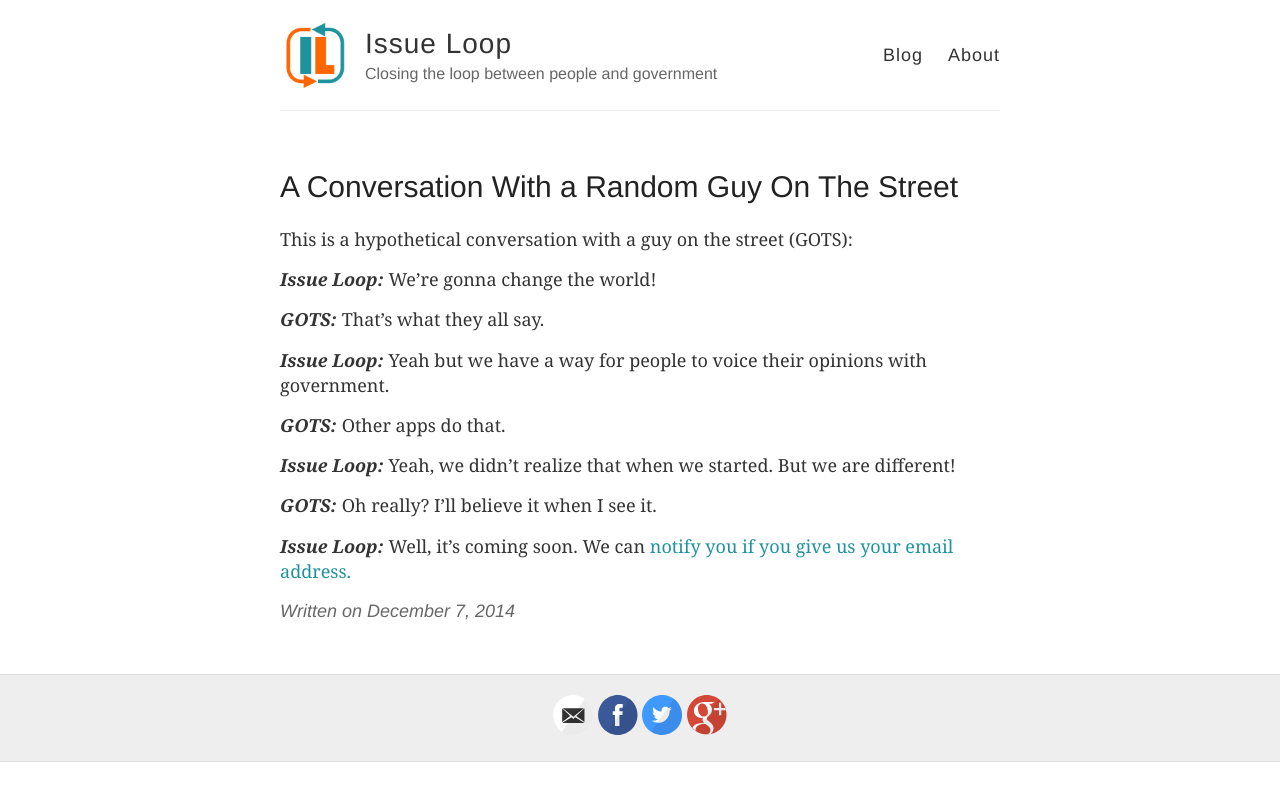
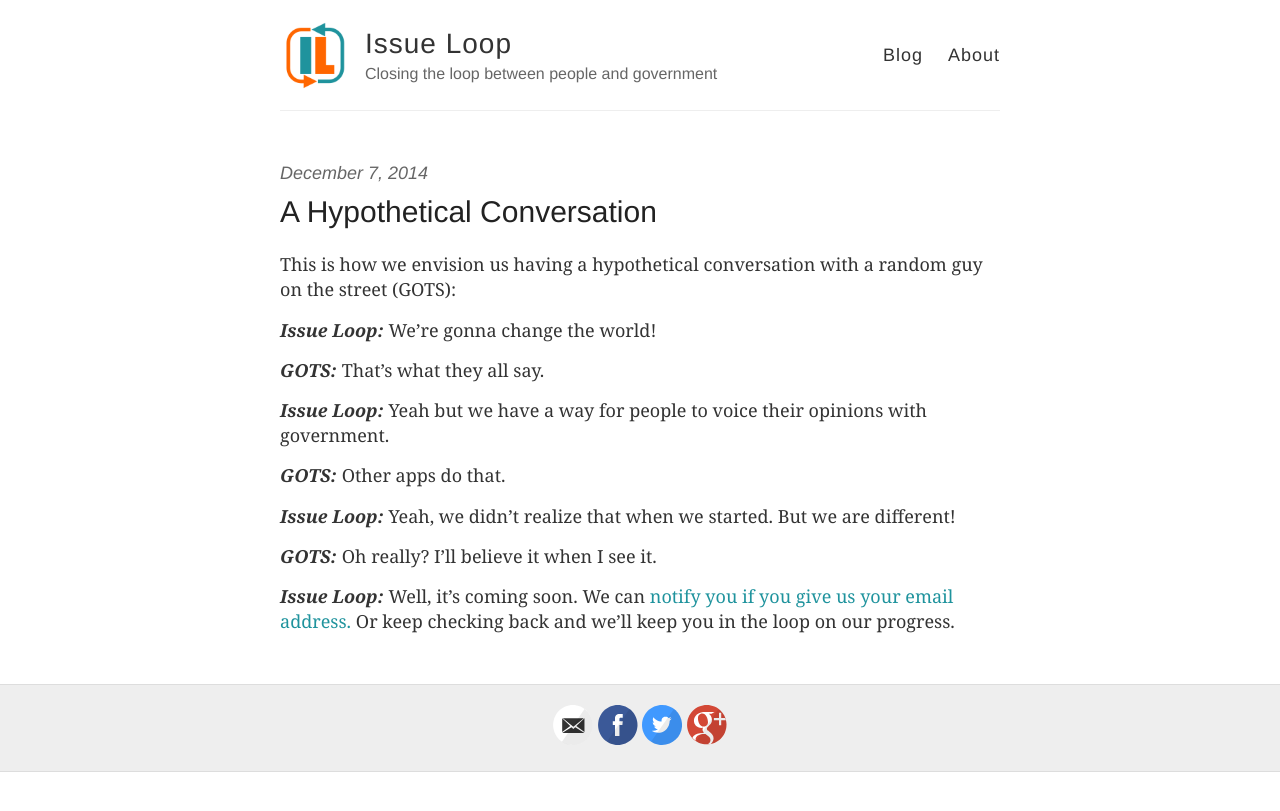
Before and after one commit to mikefeldmangh/issueloop, a Jekyll site: the page built from _posts/2014-12-07-Guy-On-Street.md, in a window 1280 px wide. Shown: the top 811 px of the page. Built offline with Jekyll 4.4.1, drawn with Linux system fonts in a browser that asks for light colours; comment, search, counter and statistics services are not loaded.

Commit message:
Move date to top of posts.

```diff
--- a/_layouts/post.html
+++ b/_layouts/post.html
@@ -3,15 +3,14 @@ layout: default
 ---
 
 <article class="post">
+  <div class="date">
+    {{ page.date | date: "%B %e, %Y" }}
+  </div>
   <h1>{{ page.title }}</h1>
 
   <div class="entry">
     {{ content }}
   </div>
 
-  <div class="date">
-    Written on {{ page.date | date: "%B %e, %Y" }}
-  </div>
-
   {% include disqus.html disqus_identifier=page.disqus_identifier %}
 </article>
--- a/_posts/2014-12-07-Guy-On-Street.md
+++ b/_posts/2014-12-07-Guy-On-Street.md
@@ -1,9 +1,9 @@
 ---
 layout: post
-title: A Conversation With a Random Guy On The Street
+title: A Hypothetical Conversation
 ---
 
-This is a hypothetical conversation with a guy on the street (GOTS):
+This is how we envision us having a hypothetical conversation with a random guy on the street (GOTS):
 
 **_Issue Loop:_** We're gonna change the world!
 
@@ -17,4 +17,4 @@ This is a hypothetical conversation with a guy on the street (GOTS):
 
 **_GOTS:_** Oh really? I'll believe it when I see it.
 
-**_Issue Loop:_** Well, it's coming soon. We can [notify you if you give us your email address.](http://issueloop.com)
+**_Issue Loop:_** Well, it's coming soon. We can [notify you if you give us your email address.](http://issueloop.com) Or keep checking back and we'll keep you in the loop on our progress.
--- a/style.scss
+++ b/style.scss
@@ -36,7 +36,7 @@ h1, h2, h3, h4, h5, h6 {
   //font-weight: bold;
 
   line-height: 1.7;
-  margin: 1em 0 15px;
+  //margin: 1em 0 15px;
   padding: 0;
 
   @include mobile {
```
